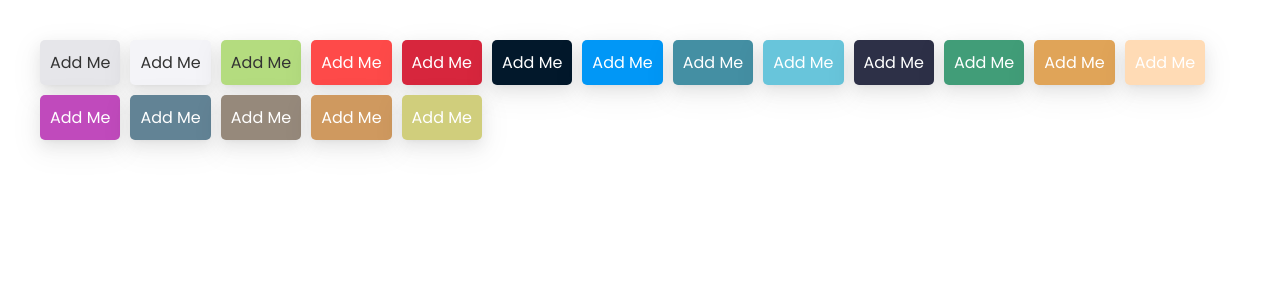
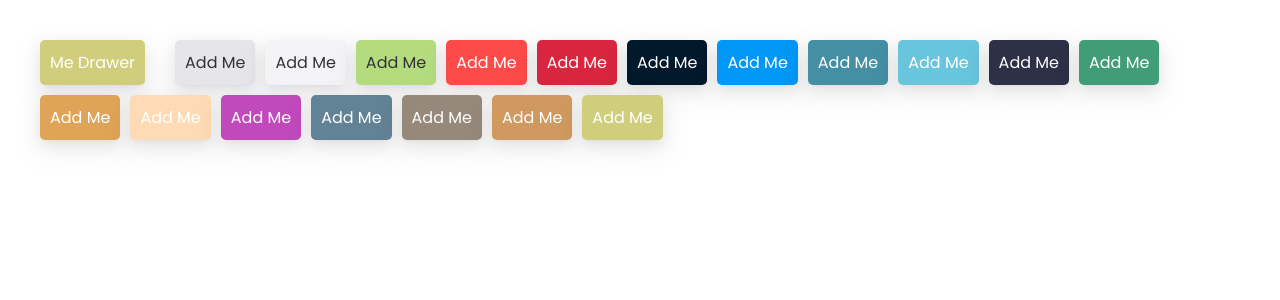
Before and after one commit to lusivelin/components-repo, a React (Vite) app: page / in a window 1280 px wide. Shown: the top 300 px of the page. Built offline with nearby package versions, Linux system fonts and the light colour scheme.

Commit message:
feat: add drawer -> left, right

```diff
--- a/src/App.tsx
+++ b/src/App.tsx
@@ -2,6 +2,7 @@ import { useState } from "react";
 import Modal from "./elements/Modal";
 import { globalStyles } from "./stitches.config";
 import { button } from "./elements/Button/style";
+import Drawer from "./elements/Drawer";
 
 function App() {
 	globalStyles();
@@ -17,11 +18,14 @@ function App() {
 					flexWrap: "wrap",
 				}}
 			>
+				<Drawer kind="right" />
+				<Modal open={open} onClose={(value) => setOpen(value)} />
+
 				<button
 					className={button({
 						css: {
 							background: "$platinum",
-                            color: "$text-black"
+							color: "$text-black",
 						},
 					})}
 					onClick={() => {
@@ -34,7 +38,7 @@ function App() {
 					className={button({
 						css: {
 							background: "$ghost-white",
-                            color: "$text-black"
+							color: "$text-black",
 						},
 					})}
 					onClick={() => {
@@ -43,11 +47,11 @@ function App() {
 				>
 					Add Me
 				</button>
-                <button
+				<button
 					className={button({
 						css: {
 							background: "$pistachio",
-                            color: "$text-black"
+							color: "$text-black",
 						},
 					})}
 					onClick={() => {
@@ -237,7 +241,6 @@ function App() {
 					Add Me
 				</button>
 			</div>
-			<Modal open={open} onClose={(value) => setOpen(value)}></Modal>
 		</div>
 	);
 }
--- /dev/null
+++ b/src/elements/Drawer/index.tsx
@@ -0,0 +1,156 @@
+import { useState } from "react";
+import Modal from "../Modal";
+import { button } from "../Button/style";
+import { modalContentBody, modalContentHeader } from "../Modal/style";
+import { drawerContentBody, drawerContentHeader } from "./style";
+
+const Drawer = ({
+	kind = "right",
+}: {
+	kind?: "left" | "right" | "bottom" | "up";
+}) => {
+	const [open, setOpen] = useState(false);
+	const kindMap = {
+		left: {
+			container: {
+				justifyContent: "start",
+			},
+			content(value: boolean) {
+				return value
+					? {
+							transitionProperty: "visibility, transform",
+							transitionDuration: "0s, 0.5s",
+							transform: "translateX(0)",
+
+							height: "calc(100vh - 40px)",
+							padding: 20,
+							borderRadius: 0,
+					  }
+					: {
+							transform: "translateX(-100%)",
+							visibility: "hidden",
+							transitionDelay: "0s, 0.5s",
+							transitionDuration: "0.5s, 0s",
+							transitionProperty: "transform, visibility",
+							// to overwrite existing opacity 0
+							opacity: 1,
+							height: "calc(100vh - 40px)",
+							padding: 20,
+                            borderRadius: 0,
+					  };
+			},
+		},
+		right: {
+			container: {
+				justifyContent: "end",
+			},
+			content(value: boolean) {
+				return value
+					? {
+							transitionProperty: "visibility, transform",
+							transitionDuration: "0s, 0.5s",
+							transform: "translateX(0)",
+
+							height: "calc(100vh - 40px)",
+							padding: 20,
+                            borderRadius: 0,
+					  }
+					: {
+							transform: "translateX(100%)",
+							visibility: "hidden",
+							transitionDelay: "0s, 0.5s",
+							transitionDuration: "0.5s, 0s",
+							transitionProperty: "transform, visibility",
+							// to overwrite existing opacity 0
+							opacity: 1,
+							height: "calc(100vh - 40px)",
+							padding: 20,
+                            borderRadius: 0,
+					  };
+			},
+		},
+		bottom: {
+			container: {
+				justifyContent: "start",
+			},
+			content(value: boolean) {
+				return value
+					? {
+							transitionProperty: "visibility, transform",
+							transitionDuration: "0s, 0.5s",
+							transform: "translateY(-150%)",
+
+							width: "100%",
+							height: "1200px",
+							padding: 0,
+					  }
+					: {
+							transform: "translateY(100%)",
+							visibility: "hidden",
+							transitionDelay: "0s, 0.5s",
+							transitionDuration: "0.5s, 0s",
+							transitionProperty: "transform, visibility",
+
+							width: "100%",
+                            height: "1200px",
+							padding: 0,
+
+							// to overwrite existing opacity 0
+							opacity: 1,
+					  };
+			},
+		},
+		up: {
+			container: {
+				justifyContent: "start",
+			},
+			content() {},
+		},
+	};
+	const currentKind = kindMap[kind as keyof typeof kindMap];
+	const currentContainer =
+		"container" in currentKind ? currentKind.container : {};
+	const currentContent = currentKind.content(open) || {};
+
+	return (
+		<>
+			<button
+				className={button({
+					css: {
+						background: "$citron",
+					},
+				})}
+				onClick={() => {
+					setOpen(!open);
+				}}
+			>
+				Me Drawer
+			</button>
+			<Modal
+				uiProps={{
+					content: currentContent,
+					container: currentContainer,
+				}}
+				open={open}
+				onClose={(value) => setOpen(value)}
+			>
+				<header className={drawerContentHeader()}>
+					<h3>Hello This is title</h3>
+					<span onClick={() => setOpen(false)}>X</span>
+				</header>
+				<main className={drawerContentBody()}>
+					<div>Description Here</div>
+					<p>
+						Hello Lorem ipsum dolor, sit amet consectetur
+						adipisicing elit. A, aliquid totam! Officiis nobis
+						rerum, esse aliquid alias mollitia nihil maiores sed
+						corrupti minus quas, voluptates quo quae non explicabo.
+						Odio.
+					</p>
+				</main>
+			</Modal>
+		</>
+	);
+};
+
+export default Drawer;
--- /dev/null
+++ b/src/elements/Drawer/style.ts
@@ -0,0 +1,14 @@
+import { css } from "../../stitches.config";
+
+
+export const drawerContentHeader = css({
+	display: "flex",
+	justifyContent: "space-between",
+	alignItems: "center",
+});
+
+export const drawerContentBody = css({
+	width: 280,
+	height: "100%",
+	overflowY: "auto",
+});
--- a/src/elements/Modal/index.tsx
+++ b/src/elements/Modal/index.tsx
@@ -1,7 +1,7 @@
 import { FC, PropsWithChildren, ReactNode } from "react";
 import Portal from "../Portal";
 import {
-	crossIcon,
+	// crossIcon,
 	modalContainer,
 	modalContent,
 	modalContentHeader,
@@ -32,10 +32,7 @@ const Modal: FC<PropsWithChildren<ModalProps>> = ({
 		<>
 			<header className={modalContentHeader()}>
 				<h3>Hello This is title</h3>
-				<CrossIcon
-					onClick={() => onClose(false)}
-					className={crossIcon()}
-				/>
+                <span onClick={() => onClose(false)}>X</span>
 			</header>
 			<main className={modalContentBody()}>
 				<div>Description Here</div>
@@ -45,13 +42,13 @@ const Modal: FC<PropsWithChildren<ModalProps>> = ({
 	return (
 		<div>
 			<Portal>
-				<div className={modalContainer({ open, css: container })}>
-					<div className={modalContent({ css: content })}>
+				<div className={modalContainer({ css: container })}>
+					<div className={modalContent({ open, css: content })}>
 						{children || result}
 					</div>
 					<div
 						onClick={() => onClose(false)}
-						className={modalMask({ css: mask })}
+						className={modalMask({ open, css: mask })}
 					></div>
 				</div>
 			</Portal>
--- a/src/elements/Modal/style.ts
+++ b/src/elements/Modal/style.ts
@@ -8,6 +8,25 @@ export const modalContent = css({
 		"0 6px 16px 0 rgb(0 0 0 / 6%), 0 3px 6px -4px rgb(0 0 0 / 12%), 0 9px 28px 8px rgb(0 0 0 / 5%)",
 	borderRadius: 15,
 	top: 0,
+
+	variants: {
+		open: {
+			true: {
+				transitionProperty: "visibility, opacity",
+				transitionDuration: "0s, 0.5s",
+			},
+			false: {
+				opacity: 0,
+				visibility: "hidden",
+				transitionDelay: "0s, 0.5s",
+				transitionDuration: "0.5s, 0s",
+				transitionProperty: "opacity, visibility",
+			},
+		},
+	},
+	defaultVariants: {
+		open: false,
+	},
 });
 
 export const modalContentHeader = css({
@@ -32,27 +51,11 @@ export const modalContainer = css({
 
 	position: "fixed",
 	top: 0,
+	right: 0,
+	bottom: 0,
+	left: 0,
 	zIndex: 10,
-
-	variants: {
-		open: {
-			true: {
-				transitionProperty: "visibility, opacity",
-				transitionDuration: "0s, 0.5s",
-			},
-			false: {
-				opacity: 0,
-				visibility: "hidden",
-				transitionDelay: "0s, 0.5s",
-				transitionDuration: "0.5s, 0s",
-				transitionProperty: "opacity, visibility",
-			},
-		},
-	},
-
-	defaultVariants: {
-		open: false,
-	},
+	pointerEvents: "none",
 });
 
 export const modalMask = css({
@@ -63,10 +66,25 @@ export const modalMask = css({
 
 	position: "fixed",
 	top: 0,
+	pointerEvents: "all",
+	visibility: "visible",
+
+	variants: {
+		open: {
+			false: {
+				visibility: "hidden",
+			},
+		},
+	},
+
+	defaultVariants: {
+		open: false,
+	},
 });
 
 export const crossIcon = css({
 	width: "2.5em",
 	height: "2.5em",
 	cursor: "pointer",
+	pointerEvents: "all",
 });
--- a/src/stitches.config.ts
+++ b/src/stitches.config.ts
@@ -4,46 +4,46 @@ export const { css, keyframes } = createStitches({
 	prefix: "vortex",
 	theme: {
 		shadows: {
-            "element": "0 6px 16px 0 rgb(0 0 0 / 8%), 0 3px 6px -4px rgb(0 0 0 / 8%), 0 9px 28px 8px rgb(0 0 0 / 4%)",
-            "component": "0 6px 16px 0 rgb(0 0 0 / 18%), 0 3px 6px -4px rgb(0 0 0 / 12%), 0 9px 28px 8px rgb(0 0 0 / 6%)",
+			element:
+				"0 6px 16px 0 rgb(0 0 0 / 8%), 0 3px 6px -4px rgb(0 0 0 / 8%), 0 9px 28px 8px rgb(0 0 0 / 4%)",
+			component:
+				"0 6px 16px 0 rgb(0 0 0 / 18%), 0 3px 6px -4px rgb(0 0 0 / 12%), 0 9px 28px 8px rgb(0 0 0 / 6%)",
 		},
 		colors: {
-            "gray": "#474747",
-            "primary": "#0077cc",
-            "secondary": "#ECECEC",
-            "background": "#F5F5F5",
-            "link": "#008CBA",
-            "success": "#52C41A",
-            "warning": "#FAAD14",
-            "danger": "#F5222D",
+			gray: "#474747",
+			primary: "#0077cc",
+			secondary: "#ECECEC",
+			background: "#F5F5F5",
+			link: "#008CBA",
+			success: "#52C41A",
+			warning: "#FAAD14",
+			danger: "#F5222D",
 
 			"text-black": "#333",
 			"text-white": "#fff",
 
-            "platinum": "#E6E6EA",
+			platinum: "#E6E6EA",
 			"ghost-white": "#F4F4F8",
-            "pistachio": "#B4DC7F",
-            "tomato": "#FE4A49",
-            "crimson": "#D7263D",
+			pistachio: "#B4DC7F",
+			tomato: "#FE4A49",
+			crimson: "#D7263D",
 			"oxford-blue": "#02182B",
 			"dodger-blue": "#0197F6",
-            "moonstone": "#009FB7",
+			moonstone: "#009FB7",
 			"munsell-blue": "#448FA3",
 			"sky-blue": "#68C5DB",
 			"space-cadet": "#2D3047",
 			"jungle-green": "#419D78",
 			"earth-yellow": "#E0A458",
-            "mustard": "#FED766",
+			mustard: "#FED766",
 			"light-orange": "#FFDBB5",
 			"steel-pink": "#C04ABC",
 			"air-force-blue": "#628395",
-            "beaver": "#96897B",
-            "buff": "#CF995F",
-            "citron": "#D0CE7C",
-
-
-        }
-    }
+			beaver: "#96897B",
+			buff: "#CF995F",
+			citron: "#D0CE7C",
+		},
+	},
 });
 
 export const globalStyles = globalCss({
```
Lines whose indentation alone changed are shown as unchanged.
